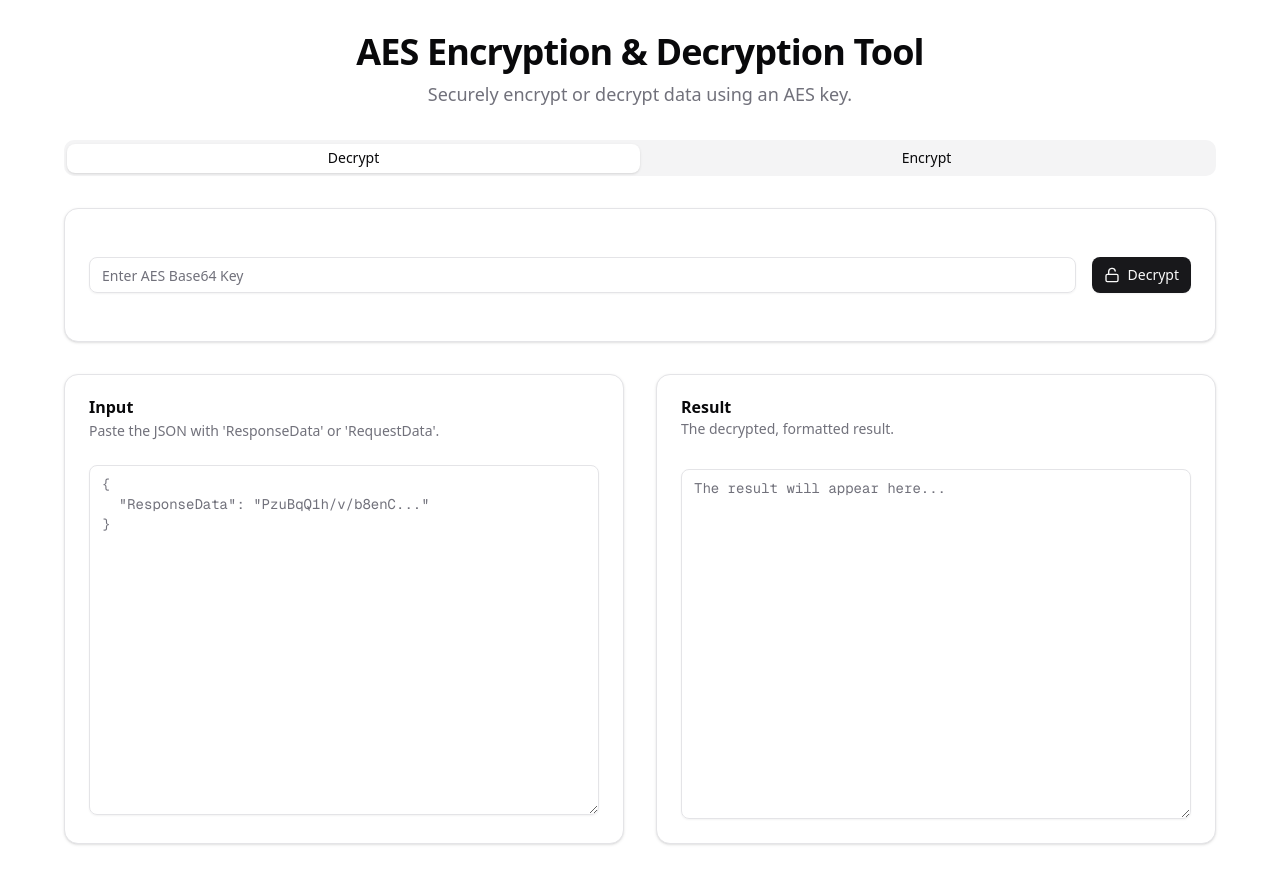
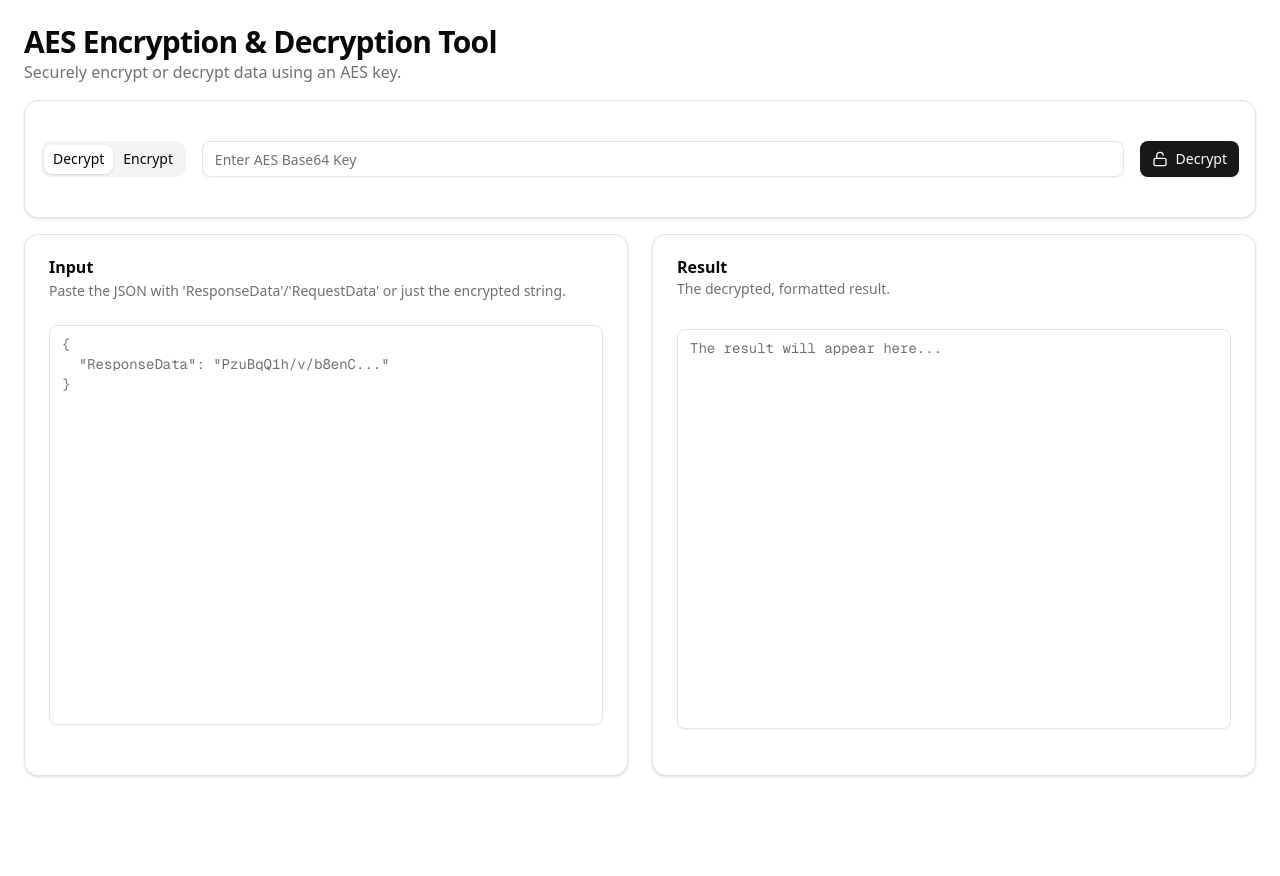
Before and after one commit to imdinnesh/cryptic, a Next.js app: page / in a window 1280 px wide. After the commit the page ends 800 px from the top, so only its background shows below. Built offline with nearby package versions, Linux system fonts and the light colour scheme.

Commit message:
fix: layout compact

```diff
--- a/components/form.tsx
+++ b/components/form.tsx
@@ -21,11 +21,11 @@ import { toast } from "sonner";
 // Mock functions for demonstration
 // const encryptResponse = (text: string, key: string) => `{"ResponseData":"${btoa(text)}:${btoa(key)}"}`;
 // const decryptRequest = (text: string, key: string) => {
+//     if (!text || !key) throw new Error("Invalid input or key");
 //     const [data, k] = text.split(':');
 //     if (atob(k) !== key) throw new Error("Invalid key");
 //     return `{"message": "Decrypted successfully!", "original_payload": "${atob(data)}", "length": ${atob(data).length}, "processed": true, "extra": null}`;
 // };
-
 
 export default function CryptoTool() {
     const [inputText, setInputText] = useState("");
@@ -35,6 +35,7 @@ export default function CryptoTool() {
     const [isError, setIsError] = useState(false);
     const [copied, setCopied] = useState(false);
 
+    // Effect to reset fields when switching modes
     useEffect(() => {
         setInputText("");
         setResult("");
@@ -56,29 +57,31 @@ export default function CryptoTool() {
                 const encrypted = encryptResponse(inputText, key);
                 const responsePayload = { RequestData: encrypted };
                 setResult(JSON.stringify(responsePayload, null, 2));
-            } else {
+            } else { // Decrypt mode
                 let encryptedPayload: string;
                 try {
                     const parsedInput = JSON.parse(inputText);
                     const data = parsedInput.ResponseData || parsedInput.RequestData;
-
-                    if (typeof data === 'string' && data.trim() !== '') {
-                        encryptedPayload = data;
-                    } else {
+                    if (typeof data !== 'string' || data.trim() === '') {
                         throw new Error("Input JSON must contain a non-empty string for 'ResponseData' or 'RequestData'.");
                     }
+                    encryptedPayload = data;
                 } catch (e: any) {
-                    setResult(`❌ Error: Invalid input format. ${e.message}`);
-                    setIsError(true);
-                    return;
+                    // If parsing fails, treat input as a raw encrypted string
+                    if (inputText.trim()) {
+                        encryptedPayload = inputText;
+                    } else {
+                        throw new Error(`Invalid input format. ${e.message}`);
+                    }
                 }
 
                 const decrypted = decryptRequest(encryptedPayload, key);
-
                 try {
+                    // Try to format if the result is valid JSON
                     const jsonObject = JSON.parse(decrypted);
                     setResult(JSON.stringify(jsonObject, null, 2));
                 } catch (jsonError) {
+                    // Otherwise, show the raw decrypted string
                     setResult(decrypted);
                 }
             }
@@ -93,86 +96,101 @@ export default function CryptoTool() {
         if (result && !isError) {
             navigator.clipboard.writeText(result);
             setCopied(true);
-            toast.success("Result copied to clipboard!")
+            toast.success("Result copied to clipboard!");
             setTimeout(() => setCopied(false), 2000);
         }
     };
 
+    // Helper to provide contextual information about the input text
     const generateInputDescription = () => {
-        const baseDescription = mode === "encrypt"
+        if (!inputText) {
+            return mode === "encrypt"
                 ? "Enter the raw text or JSON to encrypt."
-            : "Paste the JSON with 'ResponseData' or 'RequestData'.";
-
-        if (!inputText) return baseDescription;
-
+                : "Paste the JSON with 'ResponseData'/'RequestData' or just the encrypted string.";
+        }
         try {
             const parsed = JSON.parse(inputText);
             const key = parsed.ResponseData ? 'ResponseData' : 'RequestData';
-            if (parsed[key]) {
-                return `Valid JSON detected. ${key} length: ${parsed[key].length}`;
-            }
-            return "Valid JSON detected, but required key is missing.";
+            if (parsed[key]) return `Valid JSON detected. ${key} length: ${parsed[key].length}`;
+            return "Valid JSON, but 'ResponseData' or 'RequestData' key is missing.";
         } catch {
             return `Plain text input detected. Length: ${inputText.length}`;
         }
     };
 
+    const isEncrypt = mode === 'encrypt';
+
     return (
-        <div className="flex min-h-screen w-full flex-col items-center justify-center bg-background p-4 sm:p-6 lg:p-8">
-            <div className="w-full max-w-6xl space-y-8">
-                <div className="text-center">
-                    <h1 className="text-3xl font-bold tracking-tight sm:text-4xl">
+        // CHANGE: Main container now uses flex-col and h-screen to better manage space.
+        <div className="flex h-screen w-full flex-col bg-background p-4 sm:p-6">
+            <header className="mb-4 shrink-0">
+                <h1 className="text-2xl font-bold tracking-tight sm:text-3xl">
                     AES Encryption & Decryption Tool
                 </h1>
-                    <p className="mt-2 text-lg text-muted-foreground">
+                <p className="text-muted-foreground">
                     Securely encrypt or decrypt data using an AES key.
                 </p>
-                </div>
+            </header>
 
+            {/* CHANGE: A single, compact control panel card for all actions. */}
+            <Card className="mb-4 shrink-0">
+                <CardContent className="flex flex-col items-center gap-4 p-4 sm:flex-row">
                     <Tabs
                         value={mode}
                         onValueChange={(value) => setMode(value as "encrypt" | "decrypt")}
-                    className="w-full"
                     >
-                    <TabsList className="grid w-full grid-cols-2">
+                        <TabsList className="grid w-full grid-cols-2 sm:w-auto">
                             <TabsTrigger value="decrypt">Decrypt</TabsTrigger>
                             <TabsTrigger value="encrypt">Encrypt</TabsTrigger>
                         </TabsList>
                     </Tabs>
+                    <div className="w-full flex-1">
+                        <Label htmlFor="aes-key" className="sr-only">AES Base64 Key</Label>
+                        <Input
+                            id="aes-key"
+                            placeholder="Enter AES Base64 Key"
+                            value={key}
+                            onChange={(e) => setKey(e.target.value)}
+                        />
+                    </div>
+                    <Button onClick={handleAction} className="w-full gap-2 sm:w-auto">
+                        {isEncrypt ? <Lock size={16} /> : <Unlock size={16} />}
+                        {isEncrypt ? "Encrypt" : "Decrypt"}
+                    </Button>
+                </CardContent>
+            </Card>
 
-                <ControlPanelContent onAction={handleAction} keyVal={key} onKeyChange={setKey} mode={mode} />
-
-                <div className="grid grid-cols-1 gap-8 md:grid-cols-2">
-                    <Card>
+            {/* CHANGE: This grid now grows to fill the remaining vertical space. */}
+            <div className="grid flex-1 grid-cols-1 gap-6 md:grid-cols-2">
+                {/* CHANGE: Card and its content use flex to allow the textarea to grow. */}
+                <Card className="flex flex-col">
                     <CardHeader>
                         <CardTitle>Input</CardTitle>
-                            <CardDescription>
-                                {generateInputDescription()}
-                            </CardDescription>
+                        <CardDescription>{generateInputDescription()}</CardDescription>
                     </CardHeader>
-                        <CardContent>
+                    {/* CHANGE: Textarea is now flexible and will fill the card's space. */}
+                    <CardContent className="flex-1">
                         <Textarea
                             spellCheck="false"
                             placeholder={
-                                    mode === 'encrypt'
+                                isEncrypt
                                     ? 'Your secret message or {"data": "value"}'
                                     : '{\n  "ResponseData": "PzuBqQ1h/v/b8enC..."\n}'
                             }
                             value={inputText}
                             onChange={(e) => setInputText(e.target.value)}
-                                // CHANGE: Added a fixed height (h-[350px]) to ensure a scrollbar appears when content overflows.
-                                className="min-h-[250px] h-[350px] font-mono"
+                            className="h-[400px] min-h-[200px] resize-none font-mono"
                         />
                     </CardContent>
                 </Card>
 
-                    <Card>
+                <Card className="flex flex-col">
                     <CardHeader>
-                            <div className="flex items-center justify-between">
+                        <div className="flex items-start justify-between">
                             <div className="space-y-1">
                                 <CardTitle>Result</CardTitle>
                                 <CardDescription>
-                                        {mode === "encrypt"
+                                    {isEncrypt
                                         ? "The resulting JSON with encrypted data."
                                         : "The decrypted, formatted result."}
                                 </CardDescription>
@@ -185,43 +203,16 @@ export default function CryptoTool() {
                             )}
                         </div>
                     </CardHeader>
-                        <CardContent>
+                    <CardContent className="flex-1">
                         <Textarea
                             placeholder="The result will appear here..."
                             value={result}
                             readOnly
-                                // CHANGE: Added a fixed height (h-[350px]) to ensure a scrollbar appears when content overflows.
-                                className={`min-h-[250px] h-[350px] font-mono ${isError ? "text-red-500" : ""
-                                    }`}
+                            className={`min-h-[200px] h-[400px] resize-none font-mono ${isError ? "text-red-500" : ""}`}
                         />
                     </CardContent>
                 </Card>
             </div>
         </div>
-        </div>
     );
 }
-
-function ControlPanelContent({ onAction, keyVal, onKeyChange, mode }: { onAction: () => void; keyVal: string; onKeyChange: (value: string) => void; mode: 'encrypt' | 'decrypt' }) {
-    const isEncrypt = mode === 'encrypt';
-
-    return (
-        <Card>
-            <CardContent className="flex flex-col items-center gap-4 p-6 sm:flex-row">
-                <div className="grid w-full flex-1 gap-2">
-                    <Label htmlFor="aes-key" className="sr-only">AES Base64 Key</Label>
-                    <Input
-                        id="aes-key"
-                        placeholder="Enter AES Base64 Key"
-                        value={keyVal}
-                        onChange={(e) => onKeyChange(e.target.value)}
-                    />
-                </div>
-                <Button onClick={onAction} className="w-full gap-2 sm:w-auto">
-                    {isEncrypt ? <Lock size={16} /> : <Unlock size={16} />}
-                    {isEncrypt ? "Encrypt" : "Decrypt"}
-                </Button>
-            </CardContent>
-        </Card>
-    );
-}
```
Lines whose indentation alone changed are shown as unchanged.
